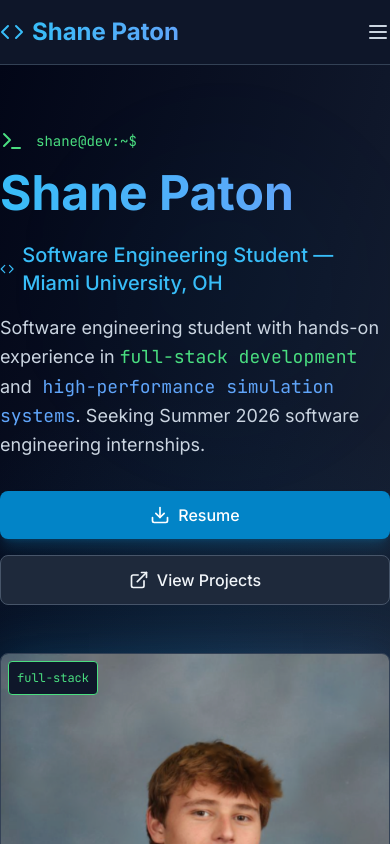
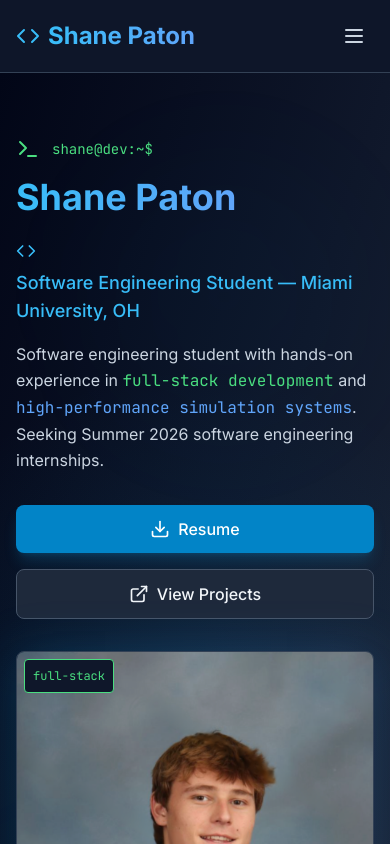
Before and after one commit to Shanegpaton/personal-website, a Next.js app: page / in a window 390 px wide. Shown: the top 844 px of the page. Built offline with nearby package versions, Linux system fonts and the light colour scheme.

Commit message:
added padding on mobile

```diff
--- a/components/Header.tsx
+++ b/components/Header.tsx
@@ -18,7 +18,7 @@ export default function Header() {
 
   return (
     <header className="bg-dark-900/95 backdrop-blur-sm border-b border-dark-700 sticky top-0 z-50">
-      <nav className="container-max-width">
+      <nav className="container-max-width px-4 sm:px-6 lg:px-8">
         <div className="flex justify-between items-center py-4">
           <Link href="/" className="flex items-center gap-2 text-2xl font-bold">
             <Code className="w-6 h-6 text-accent-400" />
@@ -40,7 +40,7 @@ export default function Header() {
 
           {/* Mobile menu button */}
           <button
-            className="md:hidden text-dark-300 hover:text-accent-400 transition-colors"
+            className="md:hidden text-dark-300 hover:text-accent-400 transition-colors p-2"
             onClick={() => setIsMenuOpen(!isMenuOpen)}
             aria-label="Toggle menu"
           >
@@ -55,7 +55,7 @@ export default function Header() {
         {/* Mobile Navigation */}
         {isMenuOpen && (
           <div className="md:hidden py-4 border-t border-dark-700">
-            <div className="flex flex-col space-y-4">
+            <div className="flex flex-col space-y-4 pl-4">
               {navigation.map((item) => (
                 <Link
                   key={item.name}
--- a/components/Hero.tsx
+++ b/components/Hero.tsx
@@ -42,32 +42,32 @@ export default function Hero() {
       <div className="absolute top-20 left-20 w-72 h-72 bg-accent-500/5 rounded-full blur-3xl animate-pulse"></div>
       <div className="absolute bottom-20 right-20 w-96 h-96 bg-code-blue/5 rounded-full blur-3xl animate-pulse delay-1000"></div>
 
-      <div className="container-max-width relative z-10 flex-1 flex items-start pt-16 pb-32">
-        <div className="grid lg:grid-cols-2 gap-12 items-center w-full">
+      <div className="container-max-width relative z-10 flex-1 flex items-start pt-16 pb-32 px-4 sm:px-6 lg:px-8">
+        <div className="grid lg:grid-cols-2 gap-8 lg:gap-12 items-center w-full">
           <div className="animate-fade-in">
             <div className="flex items-center gap-3 mb-4">
               <Terminal className="w-6 h-6 text-code-green" />
               <span className="text-code-green font-mono text-sm">shane@dev:~$</span>
             </div>
 
-            <h1 className="text-5xl lg:text-6xl font-bold mb-6">
+            <h1 className="text-4xl sm:text-5xl lg:text-6xl font-bold mb-6">
               <span className="gradient-text">Shane Paton</span>
             </h1>
 
-            <div className="flex items-center gap-2 mb-4">
+            <div className="flex items-center gap-2 mb-4 flex-wrap">
               <Code className="w-5 h-5 text-accent-400" />
-              <p className="text-xl text-accent-400 font-medium">
+              <p className="text-lg sm:text-xl text-accent-400 font-medium">
                 Software Engineering Student — Miami University, OH
               </p>
             </div>
 
-                <p className="text-lg text-dark-300 mb-8 leading-relaxed">
+                <p className="text-base sm:text-lg text-dark-300 mb-8 leading-relaxed">
                   Software engineering student with hands-on experience in <span className="text-code-green font-mono">full-stack development</span> and
                   <span className="text-code-blue font-mono"> high-performance simulation systems</span>.
                   Seeking Summer 2026 software engineering internships.
                 </p>
 
-            <div className="flex flex-col sm:flex-row gap-4">
+            <div className="flex flex-col sm:flex-row gap-4 w-full sm:w-auto">
               <Link href="/resume" className="btn-primary inline-flex items-center justify-center glow-effect">
                 <Download className="w-5 h-5 mr-2" />
                  Resume
```
